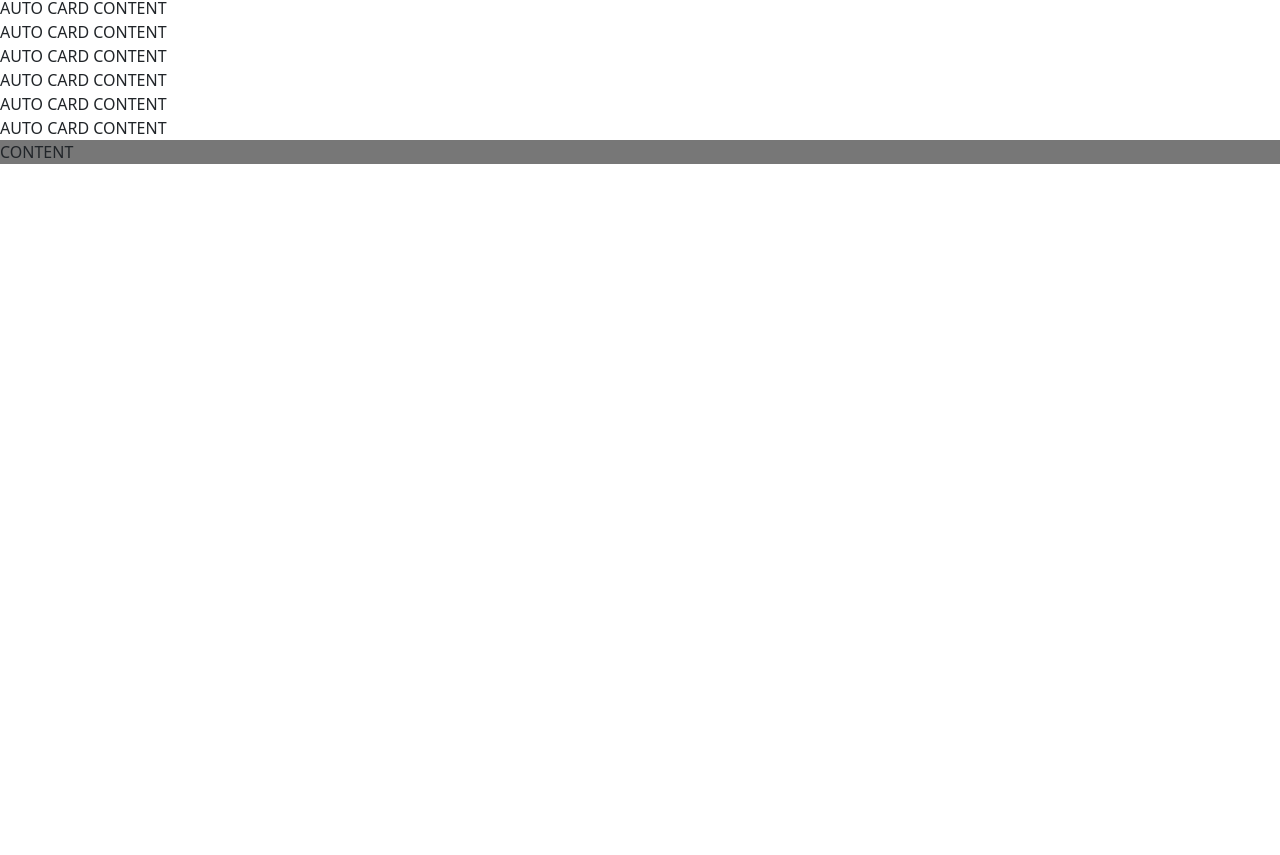
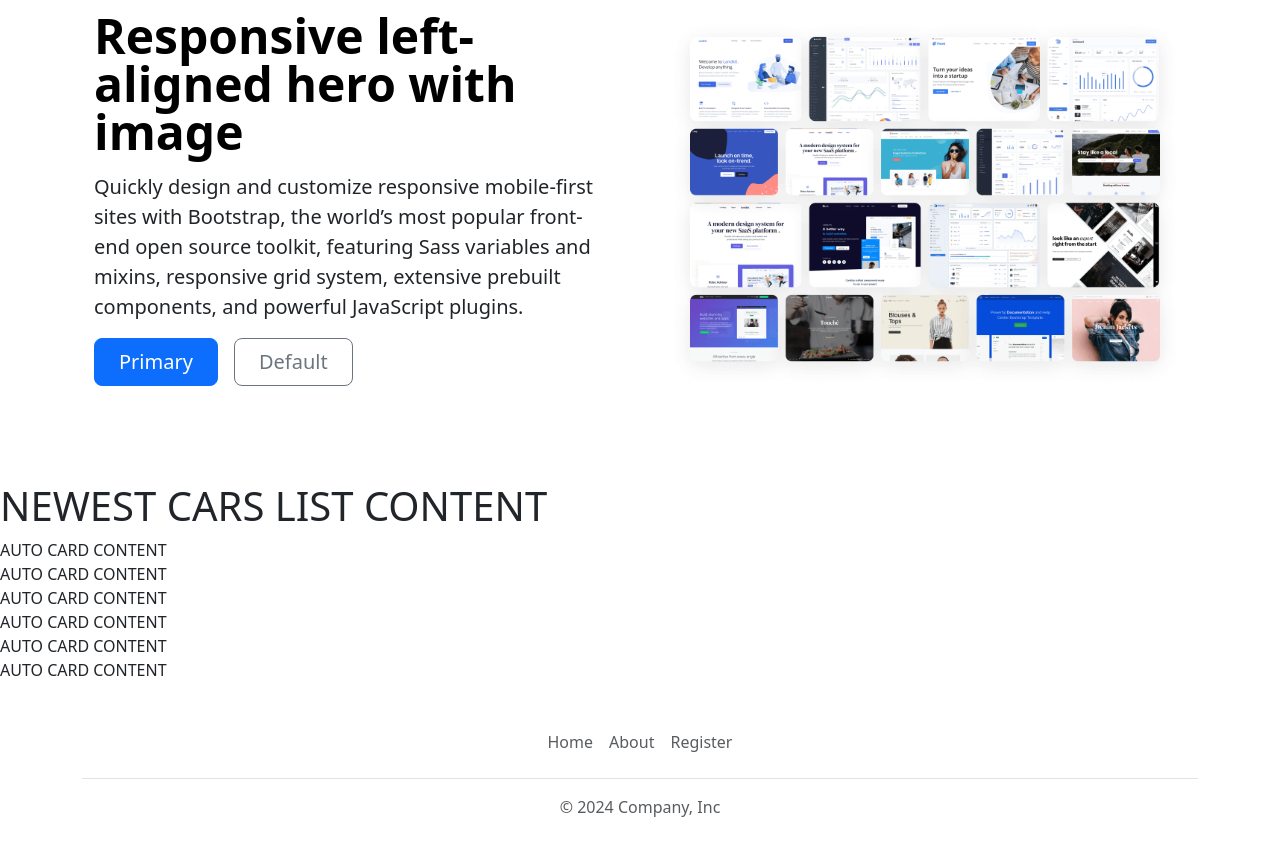
Before and after one commit to AinaEin/48-grupe-auto, a React (Vite) app in the folder client/: page / in a window 1280 px wide. Shown: the part 181-1036 px from the top of the page. Before the commit the page ends 800 px from the top, so only its background shows below. Built offline with nearby package versions, Linux system fonts and the light colour scheme.

Commit message:
feat: Hero, pages update

```diff
--- a/client/src/components/footer/Footer.jsx
+++ b/client/src/components/footer/Footer.jsx
@@ -1,9 +1,30 @@
-import style from "./Footer.module.css";
+import { Link } from "react-router-dom";
 
 export function Footer() {
   return (
-    <footer className={style.footer}>
-        CONTENT
-    </footer>
+    <div className="container">
+      <footer className="py-3 my-4">
+        <ul className="nav justify-content-center border-bottom pb-3 mb-3">
+          <li className="nav-item">
+            <Link to="/" className="nav-link px-2 text-body-secondary">
+              Home
+            </Link>
+          </li>
+          <li className="nav-item">
+            <Link to="/About" className="nav-link px-2 text-body-secondary">
+              About
+            </Link>
+          </li>
+          <li className="nav-item">
+            <Link to="/register" className="nav-link px-2 text-body-secondary">
+              Register
+            </Link>
+          </li>
+        </ul>
+        <p className="text-center text-body-secondary">
+          &copy; 2024 Company, Inc
+        </p>
+      </footer>
+    </div>
   );
 }
--- a/client/src/components/hero/Hero.jsx
+++ b/client/src/components/hero/Hero.jsx
@@ -1,9 +1,21 @@
-import style from './Hero.module.css';
+import heroImg from '../../assets/bootstrap-themes.png'
 
 export function Hero() {
     return (
-        <section className={style.hero}>
-            HERO SECTION CONTENT
-        </section>
-    )
+<div className="container col-xxl-8 px-4 py-5">
+    <div className="row flex-lg-row-reverse align-items-center g-5 py-5">
+      <div className="col-10 col-sm-8 col-lg-6">
+        <img src={heroImg} className="d-block mx-lg-auto img-fluid" alt="Bootstrap Themes" width="700" height="500" loading="lazy" />
+      </div>
+      <div className="col-lg-6">
+        <h1 className="display-5 fw-bold text-body-emphasis lh-1 mb-3">Responsive left-aligned hero with image</h1>
+        <p className="lead">Quickly design and customize responsive mobile-first sites with Bootstrap, the world’s most popular front-end open source toolkit, featuring Sass variables and mixins, responsive grid system, extensive prebuilt components, and powerful JavaScript plugins.</p>
+        <div className="d-grid gap-2 d-md-flex justify-content-md-start">
+          <button type="button" className="btn btn-primary btn-lg px-4 me-md-2">Primary</button>
+          <button type="button" className="btn btn-outline-secondary btn-lg px-4">Default</button>
+        </div>
+      </div>
+    </div>
+  </div>
+    );
 }
--- /dev/null
+++ b/client/src/pages/auth/PageLogin.jsx
@@ -0,0 +1,5 @@
+import style from "./PageAuth.module.css";
+
+export function PageLogin() {
+  return <div className={style.auth}>LOGIN PAGE CONTENT</div>;
+}
```
Also changed, not shown: client/src/assets/bootstrap-themes.png (added), client/src/pages/errors/PageNotFound.jsx (renamed from client/src/pages/error/PageNotFound.jsx), client/src/pages/errors/PageNotFound.module.css (added).
